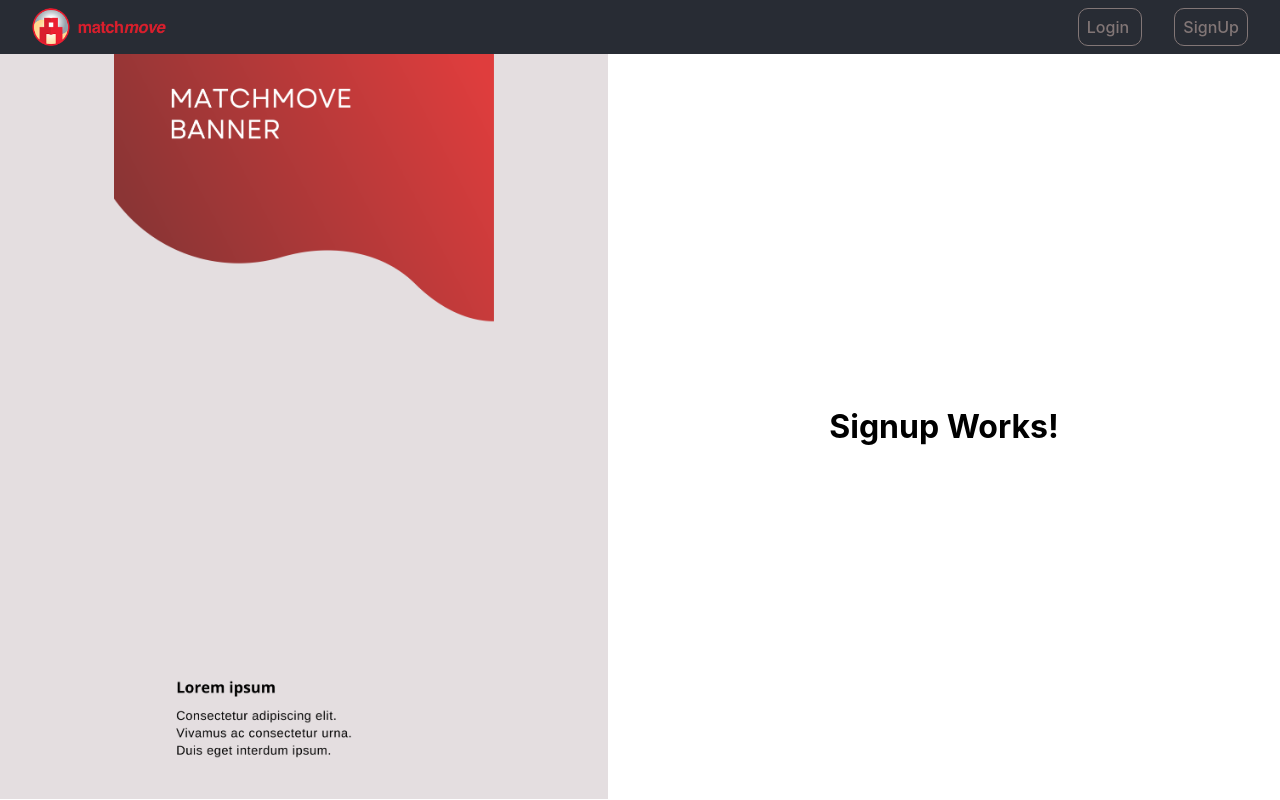
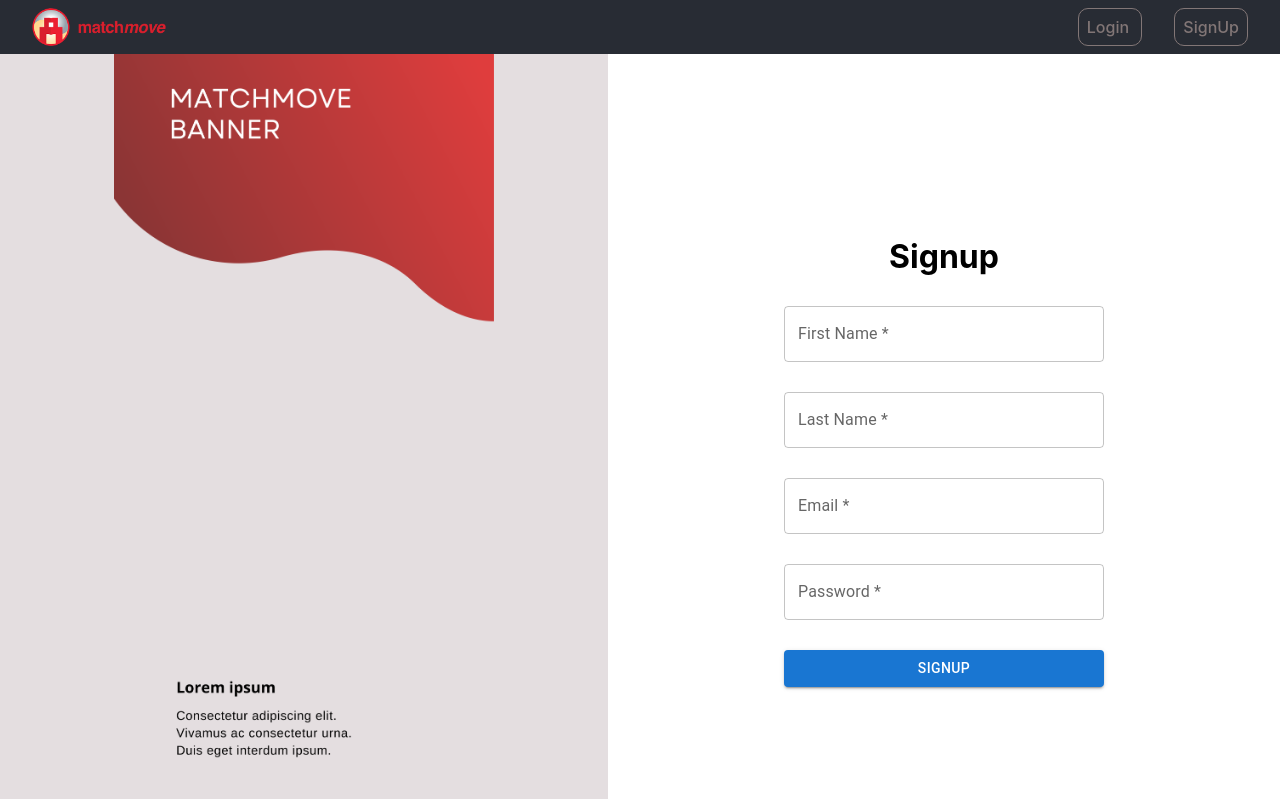
Before and after one commit to abdulqhayum47/lets-react, a React (Create React App) app: page /signup in a window 1280 px wide. Built offline with nearby package versions, Linux system fonts and the light colour scheme.

Commit message:
LS-5860 signup screen changes

```diff
--- a/src/modules/auth/signup/signup.js
+++ b/src/modules/auth/signup/signup.js
@@ -1,11 +1,53 @@
-
+import LoadingSpinner from '../../../shared-components/loading-spinner/loading-spinner';
+import { Button, TextField } from '@mui/material';
+import { Container } from '@mui/system';
+import React, {useState} from 'react';
+import axios from 'axios';
 import './signup.css';
 
 function SignUp() {
+    const [isLoading, setIsLoading] = useState(false);
+
+    /** Handles signup form input data */
+    const [formData, setFormData] = React.useState({firstname: "", lastname: "", email: "", password: ""});
+    function handleChange(event) {
+        const {name, value} = event.target;
+        setFormData((prevFormData)=> {
+            return {
+                ...prevFormData,
+                [name]: value
+            }
+        });
+    }
+
+    function submitForm(event) {
+        event.preventDefault();
+        console.log("Submit Data to API", formData);
+        setIsLoading(true);
+        axios.post('', formData).then(res => {
+            console.log("Do something with response");
+            setIsLoading(false)
+        }).catch(error => {
+            console.log("Do something with error");
+            setIsLoading(false)
+        });
+    }
+
+    const renderSignUpPage = <div>
+        <h1> Signup </h1>
+        <form onSubmit={submitForm} className="form">
+            <TextField label="First Name *" variant="outlined" placeholder='First Name' name='firstname' value={formData.firstname} onChange={handleChange} />
+            <TextField label="Last Name *" variant="outlined" placeholder='Last Name' name='lastname' value={formData.lastname} onChange={handleChange} />
+            <TextField label="Email *" variant="outlined" placeholder='Email' name='email' value={formData.email} onChange={handleChange} />
+            <TextField label="Password *" type="password" placeholder='Password'  name='password' value={formData.password} onChange={handleChange}/>
+            <Button type='submit' variant="contained"> SignUp </Button>
+        </form>
+    </div>
+
     return (
-        <div>
-            <h1> Signup Works! </h1>
-        </div>
+        <Container>
+            {isLoading ? <LoadingSpinner /> : renderSignUpPage}
+        </Container>
     );
   }
 
--- /dev/null
+++ b/src/shared-components/loading-spinner/loading-spinner.css
@@ -0,0 +1,24 @@
+@keyframes spinner {
+    0% {
+      transform: rotate(0deg);
+    }
+    100% {
+      transform: rotate(360deg);
+    }
+}
+
+.loading-spinner {
+    width: 50px;
+    height: 50px;
+    border: 10px solid #f3f3f3; /* Light grey */
+    border-top: 10px solid #383636; /* Black */
+    border-radius: 50%;
+    animation: spinner 1.5s linear infinite;
+}
+
+.spinner-container {
+    display: grid;
+    justify-content: center;
+    align-items: center;
+    height: 350px;
+}
--- /dev/null
+++ b/src/shared-components/loading-spinner/loading-spinner.js
@@ -0,0 +1,13 @@
+import React from "react";
+import "./loading-spinner.css";
+
+function LoadingSpinner() {
+  return (
+    <div className="spinner-container">
+      <div className="loading-spinner">
+      </div>
+    </div>
+  );
+}
+
+export default LoadingSpinner;
```
